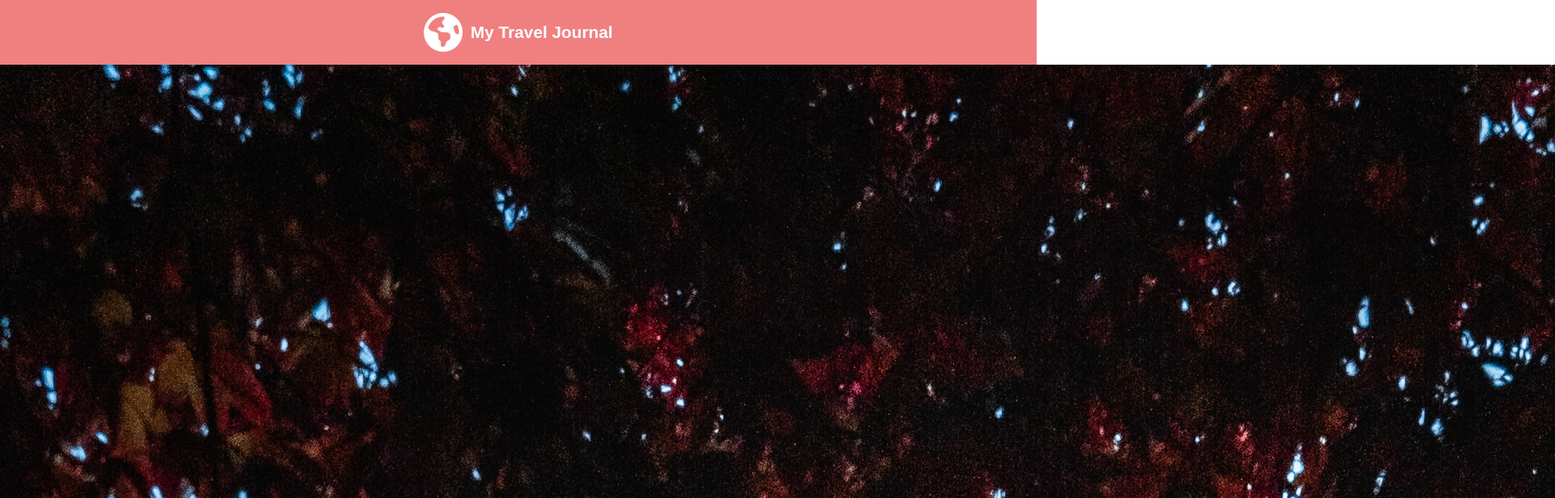
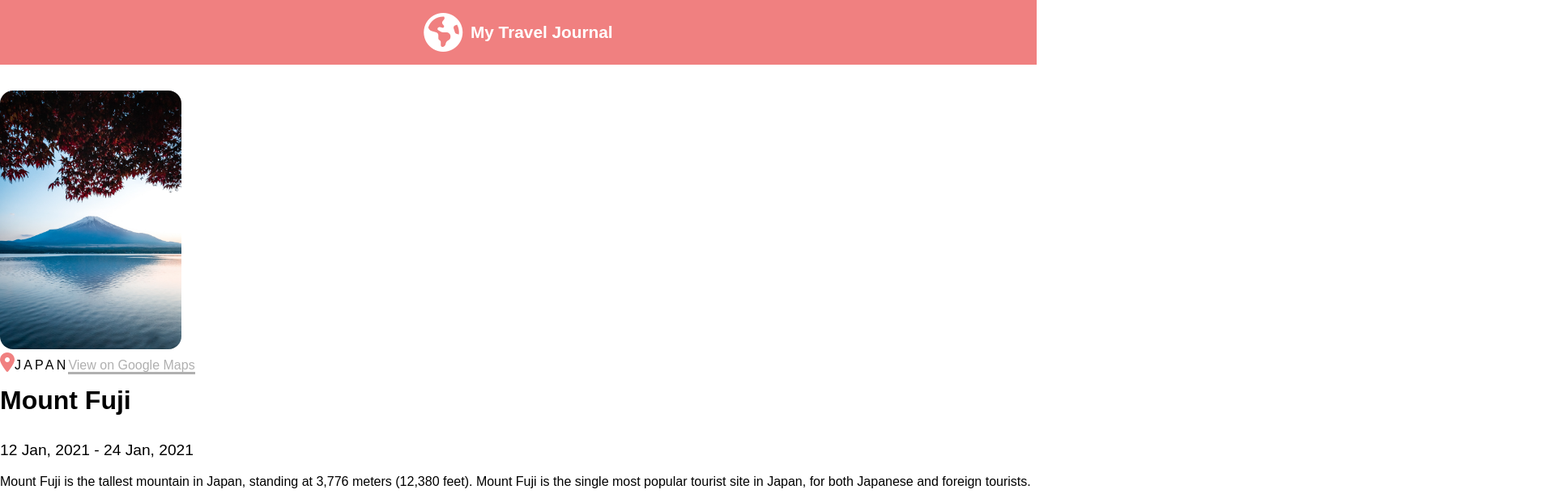
Before and after one commit to VioletViolaVi/Travel_Journal_Scrimba, a React (Create React App) app in the folder travel-journal-app/: page / in a window 1280 px wide. Shown: the top 616 px of the page at 81% size, 1920 px wide, since content can reach past the window. Built offline with nearby package versions, Linux system fonts and the light colour scheme; a web font is replaced by a local one.

Commit message:
Add style to main portion.

```diff
--- a/travel-journal-app/src/App.css
+++ b/travel-journal-app/src/App.css
@@ -9,6 +9,7 @@
 
 body {
   font-family: "Mochiy Pop P One", sans-serif;
+  color: #000000;
 }
 
 /*************************************************************** header */
@@ -20,6 +21,7 @@ body {
   align-items: center;
   height: 5rem;
   font-weight: bold;
+  margin-bottom: 2rem;
 }
 
 .fas.fa-globe-americas {
@@ -33,6 +35,53 @@ body {
 }
 
 /*************************************************************** main */
-ul {
+.travel-image {
+  height: 20rem;
+  width: 14rem;
+  border-radius: 1rem;
+}
+
+.travel-info {
   list-style: none;
 }
+
+.travel-info li:first-child {
+  margin-bottom: 1rem;
+}
+
+.fas.fa-map-marker-alt {
+  color: #f08080;
+  font-size: 1.5rem;
+}
+
+.country-name {
+  letter-spacing: 0.2rem;
+  font-size: 1rem;
+}
+
+.map-link {
+  text-decoration: none;
+  color: #b0b0b0;
+  border-bottom: solid 0.2rem #b0b0b0;
+  font-size: 1rem;
+}
+
+.travel-info li:nth-child(2) {
+  margin-bottom: 2rem;
+}
+
+.location-name {
+  font-size: 2rem;
+}
+
+.travel-info li:nth-child(3) {
+  margin-bottom: 0.8rem;
+}
+
+.date {
+  font-size: 1.2rem;
+}
+
+.location-para {
+  line-height: 1.9rem;
+}
--- a/travel-journal-app/src/components/main/Main.js
+++ b/travel-journal-app/src/components/main/Main.js
@@ -5,22 +5,27 @@ const Main = () => {
     <main>
       <section>
         <figure>
-          <img src={mountain} alt={"Mount Fuji"} />
+          <img src={mountain} alt={"Mount Fuji"} className="travel-image" />
         </figure>
-        <ul>
+        <ul className="travel-info">
           <li>
-            <i class="fas fa-map-marker-alt"></i>
-            <span>JAPAN</span>
-            <span>View on Google Maps</span>
+            <i className="fas fa-map-marker-alt"></i>
+            <span className="country-name">JAPAN</span>
+            <a
+              href="https://www.google.com/maps/place/Mount+Fuji/@35.3606422,138.7186086,15z/data=!3m1!4b1!4m5!3m4!1s0x6019629a42fdc899:0xa6a1fcc916f3a4df!8m2!3d35.3606255!4d138.7273634"
+              className="map-link"
+            >
+              View on Google Maps
+            </a>
           </li>
           <li>
-            <h1>Mount Fuji</h1>
+            <h1 className="location-name">Mount Fuji</h1>
           </li>
           <li>
-            <p>12 Jan, 2021 - 24 Jan, 2021</p>
+            <p className="date">12 Jan, 2021 - 24 Jan, 2021</p>
           </li>
           <li>
-            <p>
+            <p className="location-para">
               Mount Fuji is the tallest mountain in Japan, standing at 3,776
               meters (12,380 feet). Mount Fuji is the single most popular
               tourist site in Japan, for both Japanese and foreign tourists.
```
